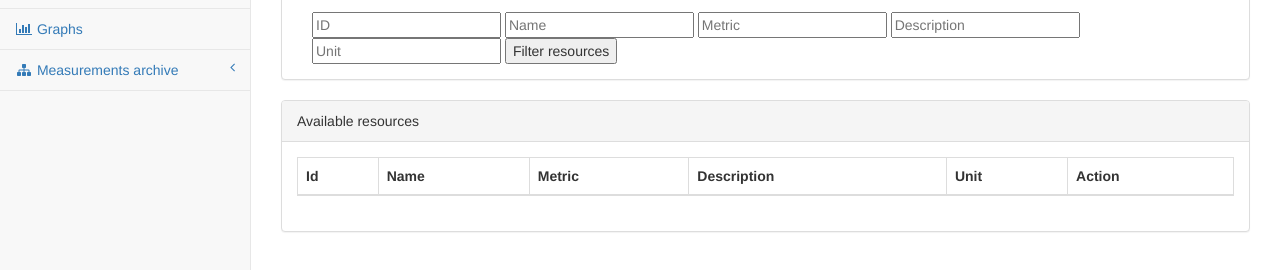
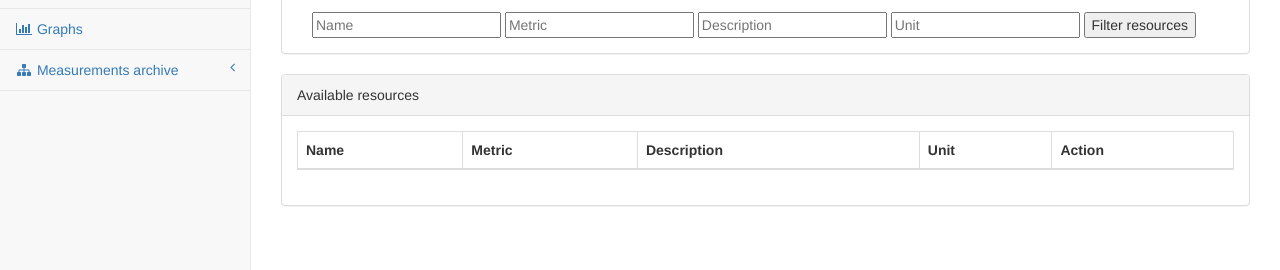
Before and after one commit to pawellll/programowanieZespolowe, a website: page web/pages/resources.html in a window 1280 px wide. Shown: the part 206-476 px from the top of the page. Drawn offline with Linux system fonts and the light colour scheme; no server answers.

Commit message:
Bug fixing

```diff
--- a/web/pages/resources.html
+++ b/web/pages/resources.html
@@ -151,11 +151,7 @@
                 <div class="panel-body">
 					<div class="tmp-form">
 						<div id="filterResourcesDivId" class="col-xs-12 wow animated slideInLeft" data-wow-delay=".5s">
-							<!-- Name -->
-							<input type="text" name="filterIDName" id="filterIDId" class="form" placeholder="ID" />
-							<!-- Email -->
 							<input type="text" name="filterNameName" id="filterNameId" class="form" placeholder="Name" />
-							<!-- Subject -->
 							<input type="text" name="filterMetricName" id="filterMetricId" class="form" placeholder="Metric" />
 							<input type="text" name="filterDescriptionName" id="filterDescriptionId" class="form" placeholder="Description" />
 							<input type="text" name="filterUnitName" id="filterUnitId" class="form" placeholder="Unit" />
@@ -180,7 +176,6 @@
                             <table width="100%" class="table table-striped table-bordered table-hover" id="resourcesTableId">
                                 <thead>
                                     <tr>
-                                        <th>Id</th>
                                         <th>Name</th>
                                         <th>Metric</th>
                                         <th>Description</th>
```
